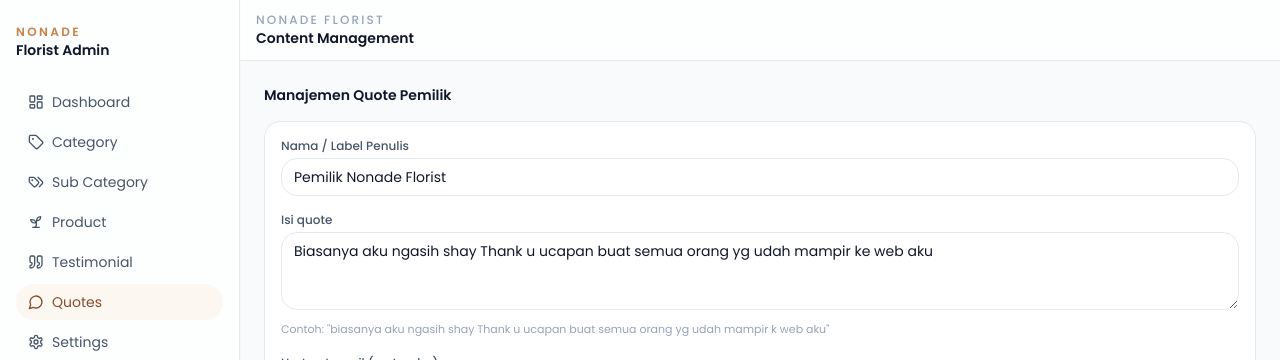
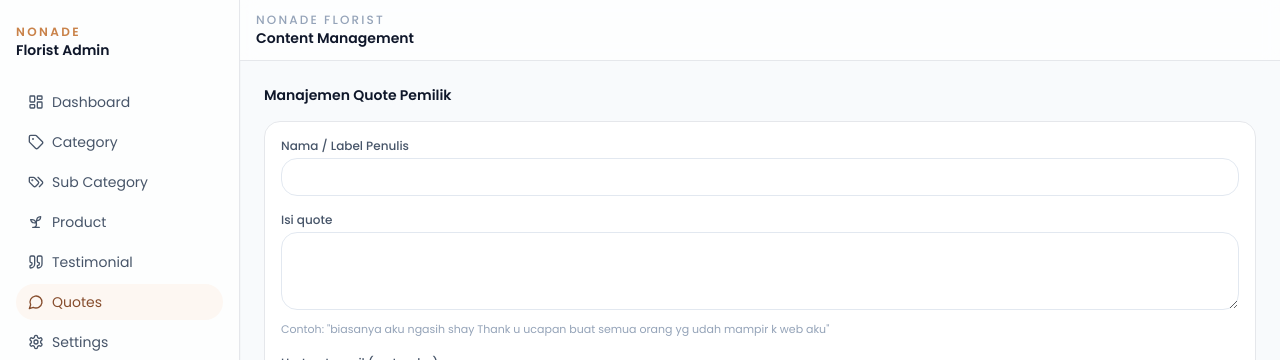
Before and after one commit to cecepns/nonadeflorist, a React (Vite) app in the folder frontend/: page /admin/quotes in a window 1280 px wide. Shown: the top 360 px of the page. Built offline with nearby package versions, Linux system fonts and the light colour scheme; no server answers; sample sign-in values are in the browser's storage.

Commit message:
fix: feedback

```diff
--- a/frontend/src/pages/admin/AdminQuotes.jsx
+++ b/frontend/src/pages/admin/AdminQuotes.jsx
@@ -6,9 +6,8 @@ const API_URL = 'https://api-inventory.isavralabel.com/nonadeflorist'
 function AdminQuotes() {
   const [items, setItems] = useState([])
   const [form, setForm] = useState({
-    author: 'Pemilik Nonade Florist',
-    message:
-      'Biasanya aku ngasih shay Thank u ucapan buat semua orang yg udah mampir ke web aku',
+    author: '',
+    message: '',
     is_active: true,
     sort_order: 0,
   })
@@ -28,9 +27,8 @@ function AdminQuotes() {
 
   const resetForm = () => {
     setForm({
-      author: 'Pemilik Nonade Florist',
-      message:
-        'Biasanya aku ngasih shay Thank u ucapan buat semua orang yg udah mampir ke web aku',
+      author: '',
+      message: '',
       is_active: true,
       sort_order: 0,
     })
```
